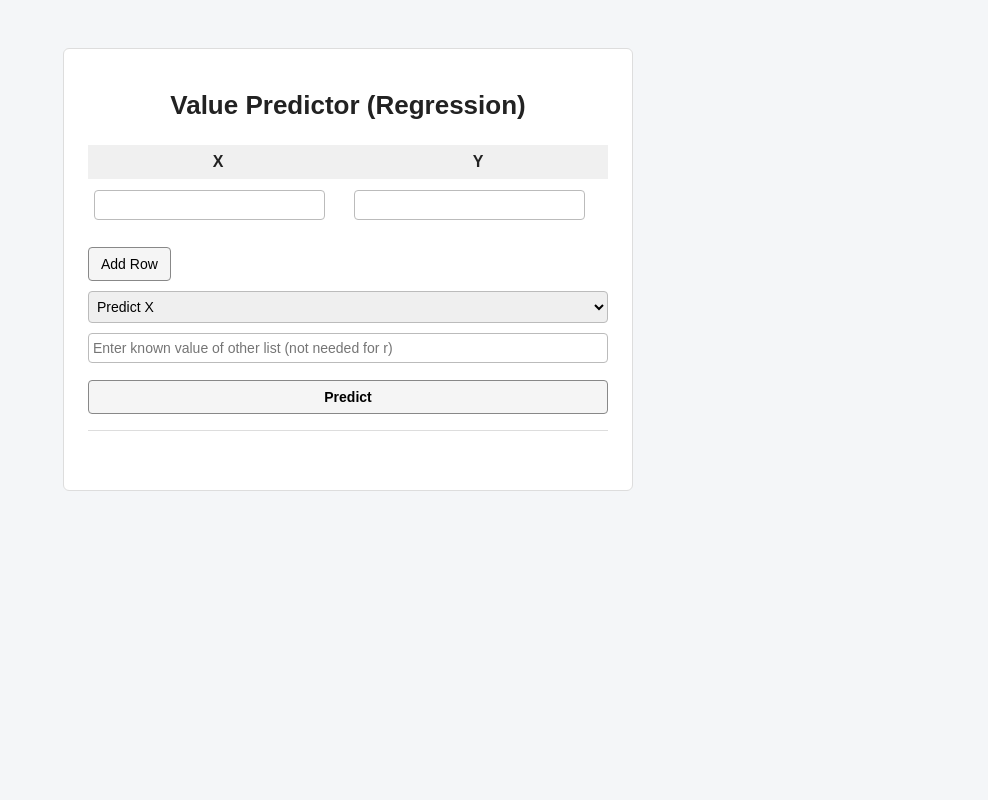
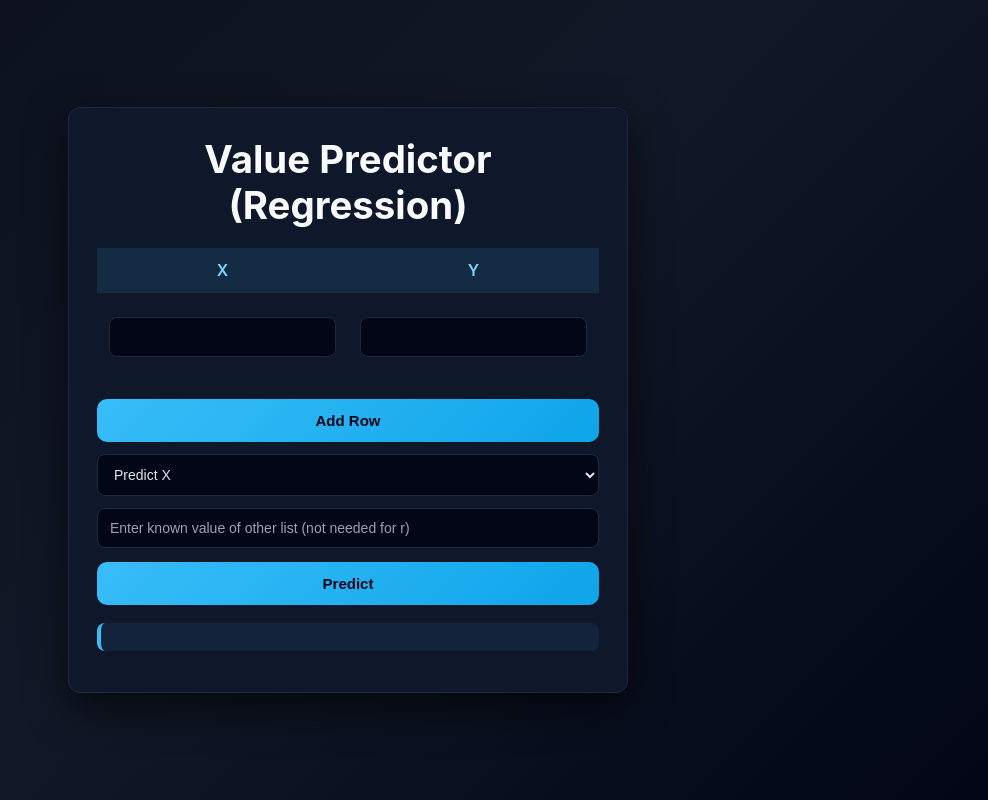
Before and after one commit to thecybro/Value-Predictor, a Flask app: page / in a window 1280 px wide. Shown: the whole page, without its empty margins (292-1280 px from the left). Run offline with Flask 3, Linux system fonts and the light colour scheme.

Commit message:
Refactor CSS for improved styling and layout

```diff
--- a/static/style.css
+++ b/static/style.css
@@ -1,32 +1,69 @@
-/* For the body */
-body {
-    font-family: Arial, Helvetica, sans-serif;
-    background: #f4f6f8;
-    color: #222;
-    padding: 40px;
+/* To reset */
+*,
+*::before,
+*::after {
+    box-sizing: border-box;
 }
 
-/* For the headings (titles) */
-h1 {
-    text-align: center;
-    margin-bottom: 24px;
-    font-size: 26px;
+/* For variables */
+:root {
+    --bg-gradient: linear-gradient(135deg, #0b0f1a, #111827, #020617);
+    --card-bg: #0f172a;
+    --card-border: #1e293b;
+
+    --accent: #38bdf8;
+    --accent-soft: rgba(56, 189, 248, 0.12);
+
+    --text-main: #e5e7eb;
+    --text-muted: #9ca3af;
+
+    --border-light: #1f2937;
+    --shadow-soft: 0 15px 40px rgba(0, 0, 0, 0.6);
 }
 
-h2 {
-    margin-top: 24px;
-    text-align: center;
-    font-size: 18px;
+/* For the page */
+body {
+    margin: 0;
+    min-height: 100vh;
+    font-family: "Inter", Arial, sans-serif;
+    background: var(--bg-gradient);
+    color: var(--text-main);
+
+    display: flex;
+    justify-content: center;
+    align-items: center;
+    padding: 40px 20px;
 }
 
-/* For the form */
+/* To style the form (which contains all the data) */
 form {
-    max-width: 520px;
-    margin: auto;
-    padding: 24px;
-    background: #ffffff;
-    border: 1px solid #ddd;
-    border-radius: 6px;
+    width: 100%;
+    max-width: 560px;
+    min-height: 540px;
+
+    display: flex;
+    flex-direction: column;
+
+    background: var(--card-bg);
+    border: 1px solid var(--card-border);
+    border-radius: 12px;
+    box-shadow: var(--shadow-soft);
+
+    padding: 28px;
+}
+
+/* To style and align the title at center */
+h1 {
+    margin: 0 0 20px 0;
+    text-align: center;
+    font-size: 2.4rem;
+    font-weight: 700;
+    color: #f8fafc;
+}
+
+/* Main part */
+.form-content {
+    flex: 1;
 }
 
 /* For the table */
@@ -36,67 +73,84 @@ table {
     margin-bottom: 16px;
 }
 
-/*For the table heading*/
-th {
-    background: #f0f0f0;
-    font-weight: bold;
-    padding: 8px;
+th,
+td {
+    padding: 12px;
+    text-align: center;
 }
 
-/*For the table data*/
-td {
-    padding: 6px;
+th {
+    background: var(--accent-soft);
+    color: #7dd3fc;
+    font-weight: 600;
+    border-bottom: 1px solid var(--border-light);
 }
 
-input[type="number"] {
-    width: 93%;
-    padding: 6px 8px;
-    border: 1px solid #bbb;
-    border-radius: 4px;
+td {
+    border-bottom: 1px solid var(--border-light);
+}
+
+tr:last-child td {
+    border-bottom: none;
+}
+
+/*For inputs and selections */
+input,
+select {
+    width: 100%;
+    padding: 11px 12px;
+    margin-top: 12px;
+
+    border-radius: 8px;
+    border: 1px solid var(--border-light);
+
+    background: #020617;
+    color: var(--text-main);
     font-size: 14px;
 }
 
-/* For options and input */
-select,
-#value {
-    width: 100%;
-    margin-top: 10px;
-    padding: 6px 4px;
-    border: 1px solid #bbb;
-    border-radius: 4px;
-    font-size: 14px;
+input::placeholder {
+    color: var(--text-muted);
 }
 
-input {
-    width: 75%;
-    box-sizing: border-box;
-    padding: 8px;
-    margin: 5px 0;
+input:focus,
+select:focus {
+    outline: none;
+    border-color: var(--accent);
+    box-shadow: 0 0 0 3px rgba(56, 189, 248, 0.25);
 }
 
-/* For the buttons */
+/* To style 'em buttons */
 button {
-    padding: 8px 12px;
-    border: 1px solid #888;
-    background: #f5f5f5;
-    border-radius: 4px;
+    width: 100%;
+    padding: 13px;
+    margin-top: 14px;
+
+    border: none;
+    border-radius: 10px;
+
+    background: linear-gradient(135deg, #38bdf8, #0ea5e9);
+    color: #020617;
+
+    font-size: 15px;
+    font-weight: 700;
     cursor: pointer;
-    font-size: 14px;
 }
 
 button:hover {
-    background: #eaeaea;
+    filter: brightness(1.1);
 }
 
-button[type="submit"] {
-    width: 100%;
-    margin-top: 12px;
-    font-weight: bold;
+/* To put output at the bottom center */
+#output {
+    margin-top: 18px;
+    padding: 14px;
+
+    background: rgba(56, 189, 248, 0.08);
+    border-left: 4px solid var(--accent);
+    border-radius: 8px;
+
+    text-align: center;
+    font-size: 15px;
+    color: #e0f2fe;
 }
-
-/* For the output */
-#output {
-    margin-top: 16px;
-    padding: 10px;
-    border-top: 1px solid #ddd;
-}
```
